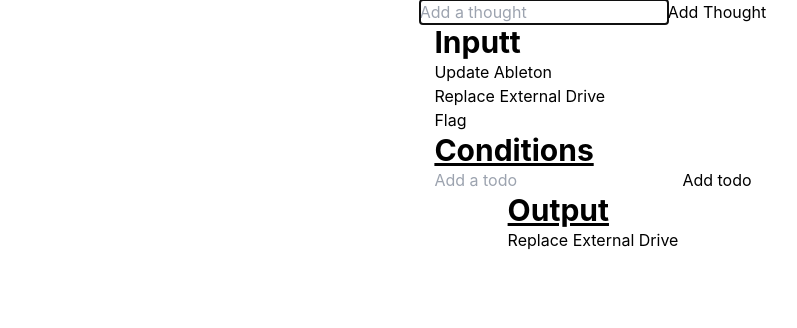
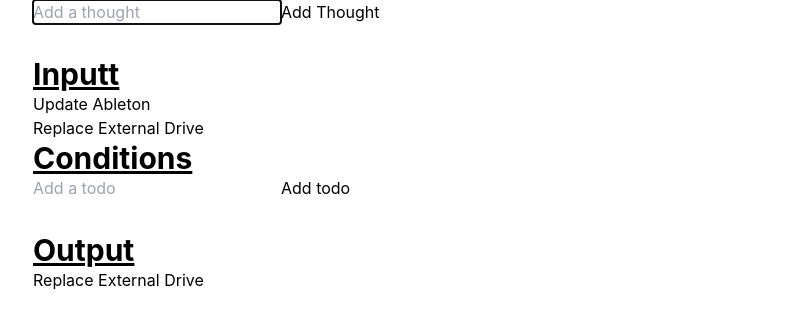
Before and after one commit to gps-tech/mind-plate, a React (Create React App) app: page / in a window 1280 px wide. Shown: the top 328 px of the page, without its empty margins (47-844 px from the left). Built offline with nearby package versions, Linux system fonts and the light colour scheme.

Commit message:
minor reorganizing

```diff
--- a/src/App.js
+++ b/src/App.js
@@ -11,6 +11,7 @@ function App() {
       timeBased: false,
       conditionBased: false,
       id: 1,
+      dependencies: [],
     },
     {
       content: "Replace External Drive",
@@ -18,6 +19,7 @@ function App() {
       timeBased: false,
       conditionBased: false,
       id: 2,
+      dependencies: [],
     },
   ]);
 
@@ -25,12 +27,12 @@ function App() {
 
   const addThought = (newThought) => {
     // left makes sure there is text, right removes excess spaces
-    if (!newThought.text || /^\s*$/.test(newThought.text)) {
+    if (!newThought.content || /^\s*$/.test(newThought.content)) {
       return;
     }
     const newThoughts = [newThought, ...thoughts];
     setThoughts(newThoughts);
-    console.log(newThought, ...thoughts);
+    console.log(newThoughts);
   };
 
   const inputRef = useRef(null);
@@ -47,17 +49,18 @@ function App() {
   const handleSubmit = (e) => {
     e.preventDefault();
     addThought({
-      text: input,
+      content: input,
       isAllowed: true,
       timeBased: false,
       conditionBased: false,
       id: Math.floor(Math.random() * 10000),
+      dependencies: [],
     });
     setInput("");
   };
 
   return (
-    <div className="flex flex-col items-center border-black">
+    <div className="flex flex-col space-y-8 px-10 mx-10 text-left place-content-center border-black">
       <form className="todo-form" onSubmit={handleSubmit}>
         <input
           type="text"
--- a/src/components/Flag.js
+++ /dev/null
@@ -1,7 +0,0 @@
-import React from "react";
-
-function Flag() {
-  return <div>Flag</div>;
-}
-
-export default Flag;
--- a/src/components/Input.js
+++ b/src/components/Input.js
@@ -1,6 +1,5 @@
 import React from "react";
 import Check from "./Check";
-import Flag from "./Flag";
 
 //This is the first container in terms of path.
 
@@ -12,7 +11,7 @@ function Input(props) {
   return (
     <div>
       <div>
-        <h1 className="text-3xl font-bold">Inputt</h1>
+        <h1 className="text-3xl font-bold underline border-black">Inputt</h1>
         <form className="todo-form" onSubmit={handleSubmit}>
           <ul>
             {props.thoughts.map((thought, i) => (
@@ -22,7 +21,6 @@ function Input(props) {
             ))}
           </ul>
         </form>
-        <Flag />
         <Check thoughts={props.thoughts} setThoughts={props.setThoughts} />
       </div>
     </div>
```
Also changed, not shown: src/index.js (+6 -6 lines).
